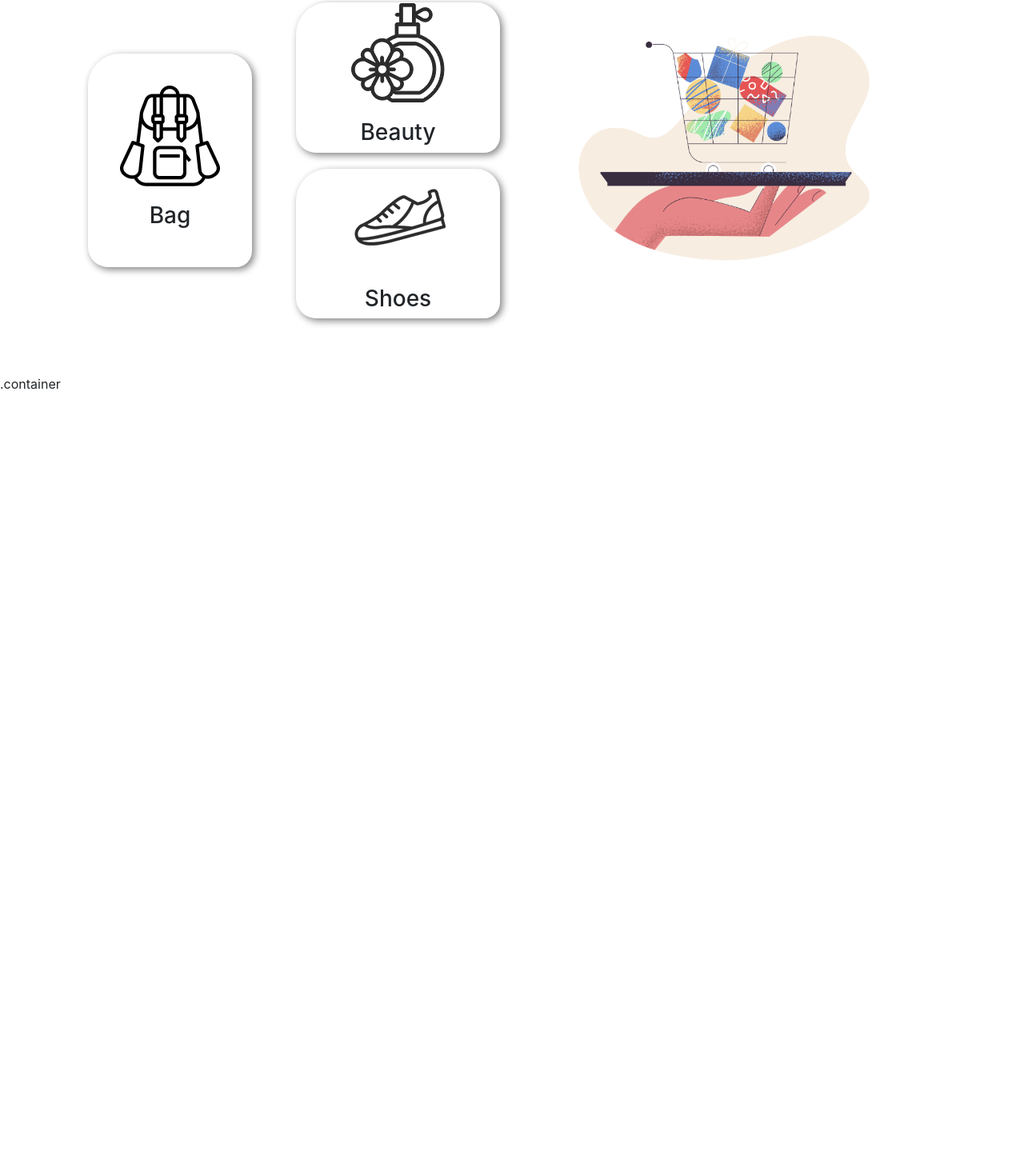
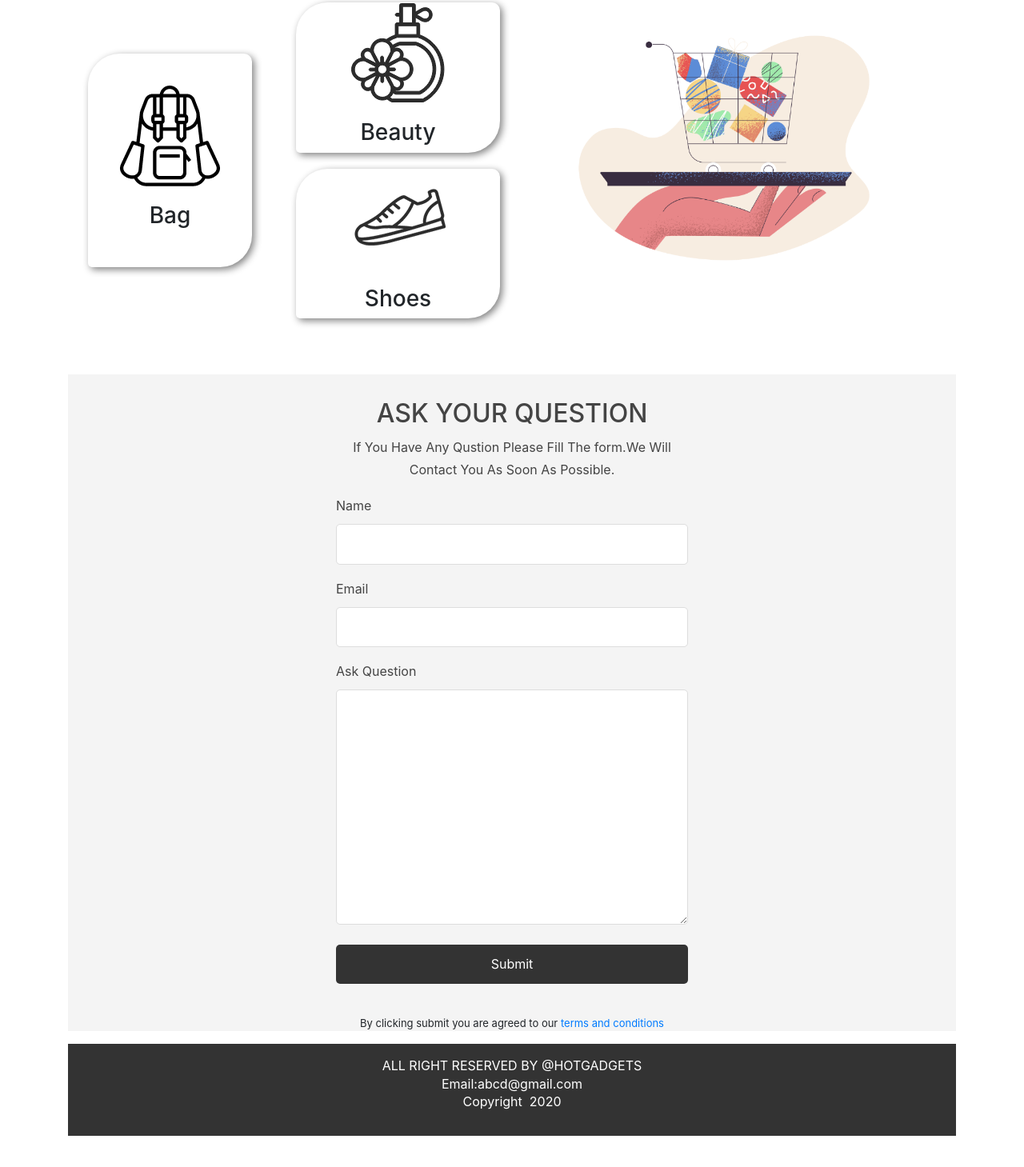
Before and after one commit to siam666-devil/hot_gadgets, a plain HTML site: page index.html in a window 1280 px wide. Shown: the part 1933-3392 px from the top of the page at 80% size. Before the commit the page ends 2425 px from the top, so only its background shows below. Drawn offline with nearby package versions, Linux system fonts and the light colour scheme.

Commit message:
project done

```diff
--- a/css/style.css
+++ b/css/style.css
@@ -84,9 +84,70 @@ a img {
   justify-content: center;
   align-items: center;
   box-shadow: 3px 3px 10px gray;
-  border-radius: 40px 30px 20px 25px;
+  border-radius: 40px 10px 40px 5px;
   margin-bottom: 20px;
 }
 .row .left-box img {
   margin-bottom: 20px;
 }
+/* Form */
+.form-container {
+  width: 500px;
+  background: #f4f4f4;
+  margin: auto;
+  padding: 30px;
+  margin-top: 2px;
+}
+
+#form {
+  background: #f4f4f4;
+}
+.form-wrap {
+  line-height: 1.8;
+  color: #444;
+}
+.form-wrap h2,
+.form-wrap p {
+  text-align: center;
+}
+.form-group {
+  margin-top: 10px;
+}
+.form-wrap label {
+  display: block;
+}
+.form-wrap input {
+  padding: 10px;
+}
+.form-wrap input,
+.form-wrap textarea {
+  width: 100%;
+  border: 1px solid #ddd;
+  border-radius: 5px;
+}
+.form-button {
+  display: block;
+  width: 100%;
+  background: #333;
+  color: #fff;
+  padding: 10px;
+  border: none;
+  border-radius: 5px;
+  cursor: pointer;
+}
+.form-button:hover {
+  background: #444;
+}
+.form-footer {
+  margin-top: 10px;
+  text-align: center;
+  font-size: 13px;
+}
+/* Main Footer */
+.main-footer {
+    background: #333;
+    color: #fff;
+    text-align: center;
+    padding: 1rem;
+    line-height: 1.4;
+}
--- a/index.html
+++ b/index.html
@@ -195,7 +195,42 @@
         </div>
       </div>
     </div>
-    .container
+    <!-- Form -->
+    <div class="container" id="contact">
+      <section id="form">
+        <div class="form-container">
+          <div class="form-wrap">
+            <h2>ASK YOUR QUESTION</h2>
+            <p>If You Have Any Qustion Please Fill The form.We Will Contact You As Soon As Possible.</p>
+            <form class="main-part">
+              <div class="form-group">
+                <label for="name">Name</label>
+                <input type="text" name="name" id="name">
+              </div>
+              <div class="form-group">
+                <label for="email">Email</label>
+                <input type="email" name="email" id="email">
+              </div>
+              <div class="form-group">
+                <label for="message">Ask Question</label>
+                <textarea name="" id="message" cols="30" rows="10"></textarea>
+              </div>
+              <button type="submit" class="form-button">Submit</button>
+            </form>
+          </div>
+        </div>
+        <div class="form-footer">
+          <p>By clicking submit you are agreed to our <a href="#">terms and conditions</a></p>
+        </div>
+    </section>
+    <footer>
+      <div class="main-footer">
+        <p>ALL RIGHT RESERVED BY @HOTGADGETS </br>    Email:abcd@gmail.com <br>
+        Copyright &nbsp;2020</p>
+      </div>
+    </footer>
+    </div>
+
   <!-- Javascript -->
   <script src="https://code.jquery.com/jquery-3.4.1.slim.min.js" integrity="sha384-J6qa4849blE2+poT4WnyKhv5vZF5SrPo0iEjwBvKU7imGFAV0wwj1yYfoRSJoZ+n" crossorigin="anonymous"></script>
 <script src="https://cdn.jsdelivr.net/npm/popper.js@1.16.0/dist/umd/popper.min.js" integrity="sha384-Q6E9RHvbIyZFJoft+2mJbHaEWldlvI9IOYy5n3zV9zzTtmI3UksdQRVvoxMfooAo" crossorigin="anonymous"></script>
```
